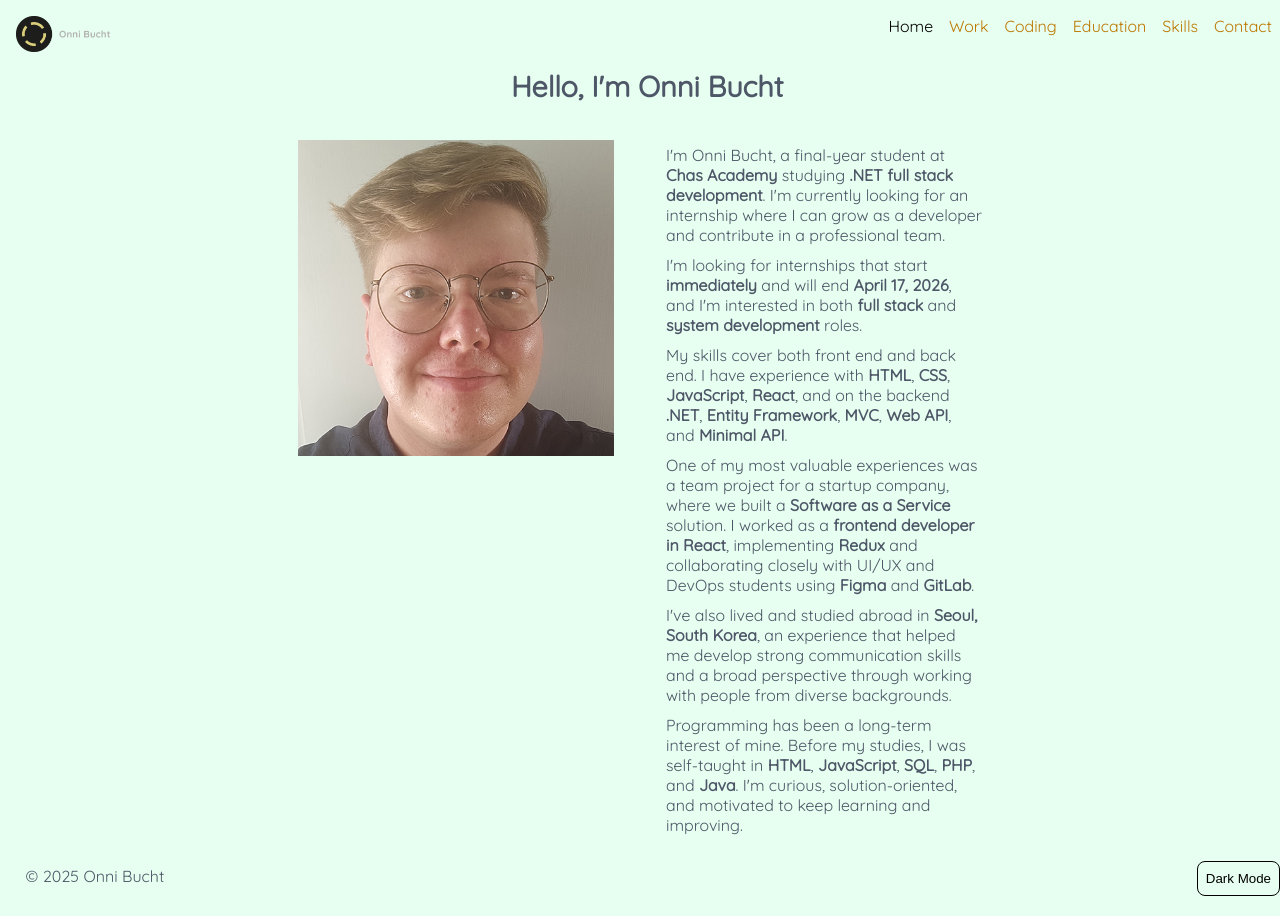
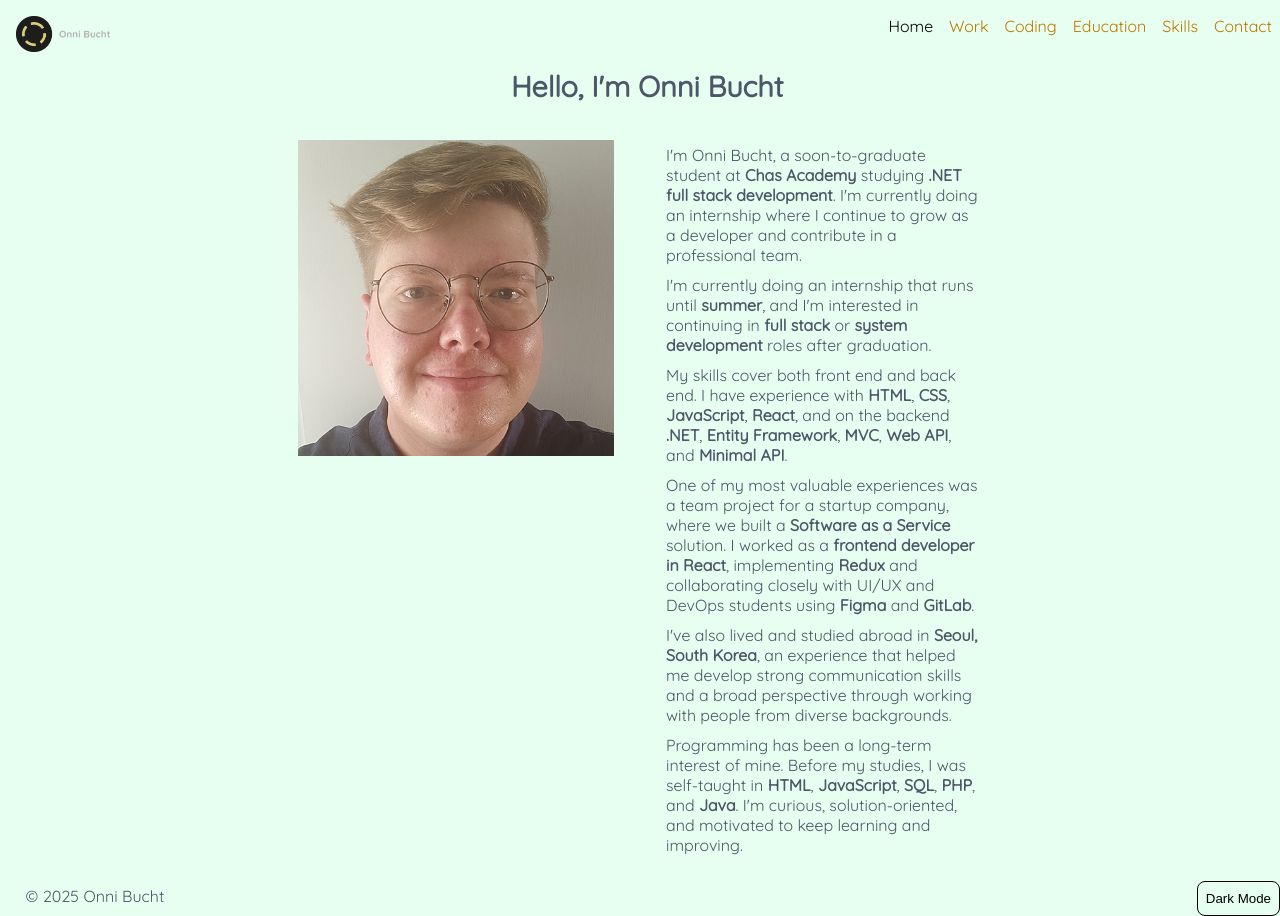
Before and after one commit to onni82/onni82.github.io, a React (Vite) app: page / in a window 1280 px wide. Built offline with nearby package versions, Linux system fonts and the light colour scheme.

Commit message:
Updated home page

```diff
--- a/src/pages/Home.tsx
+++ b/src/pages/Home.tsx
@@ -15,18 +15,17 @@ const Home: React.FC = () => {
 				</section>
 				<section>
 					<p>
-						I'm Onni Bucht, a final-year student at{" "}
+						I'm Onni Bucht, a soon-to-graduate student at{" "}
 						<span className="bold-text">Chas Academy</span> studying{" "}
 						<span className="bold-text">.NET full stack development</span>. I'm currently
-						looking for an internship where I can grow as a developer and contribute in a
-						professional team.
+						doing an internship where I continue to grow as a developer and contribute in
+						a professional team.
 					</p>
 					<p>
-						I'm looking for internships that start{" "}
-						<span className="bold-text">immediately</span> and will end{" "}
-						<span className="bold-text">April 17, 2026</span>, and I'm interested in both{" "}
-						<span className="bold-text">full stack</span> and{" "}
-						<span className="bold-text">system development</span> roles.
+						I'm currently doing an internship that runs until{" "}
+						<span className="bold-text">summer</span>, and I'm interested in continuing in{" "}
+						<span className="bold-text">full stack</span> or{" "}
+						<span className="bold-text">system development</span> roles after graduation.
 					</p>
 					<p>
 						My skills cover both front end and back end. I have experience with{" "}
```
